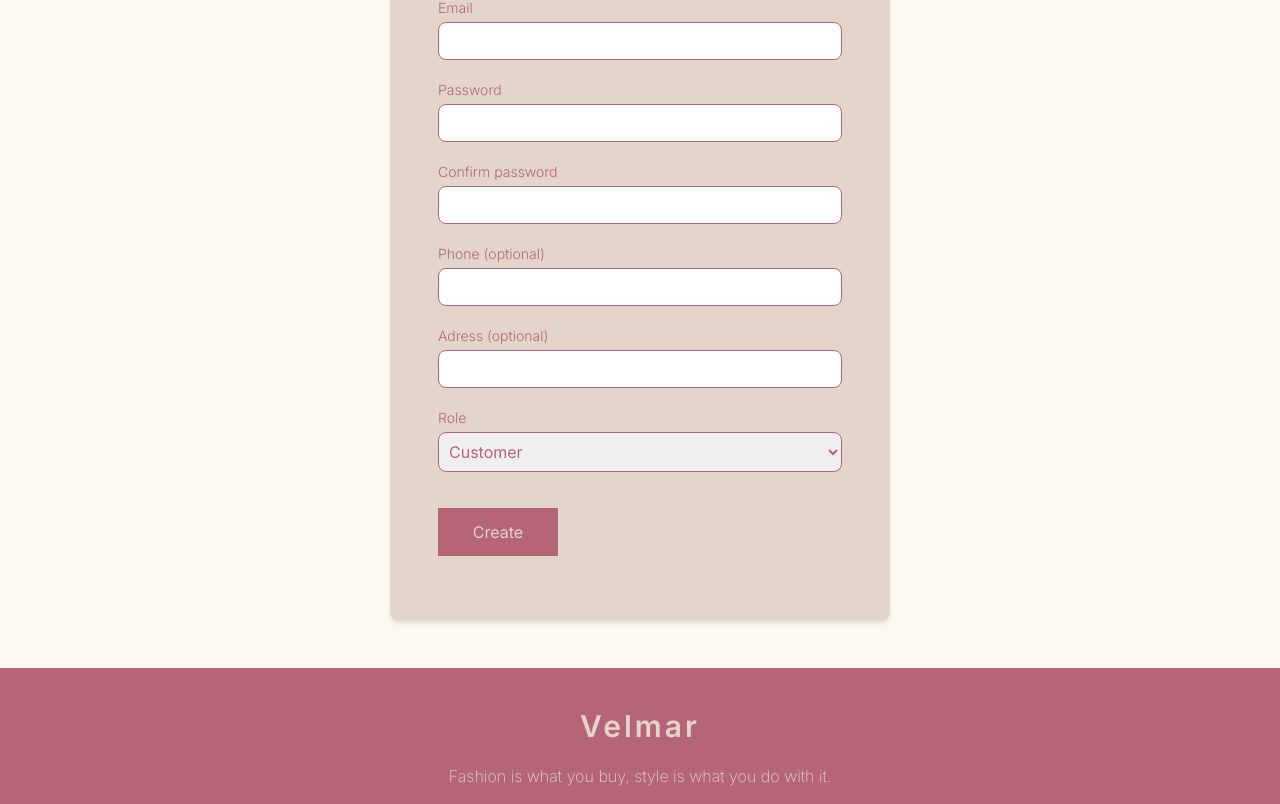
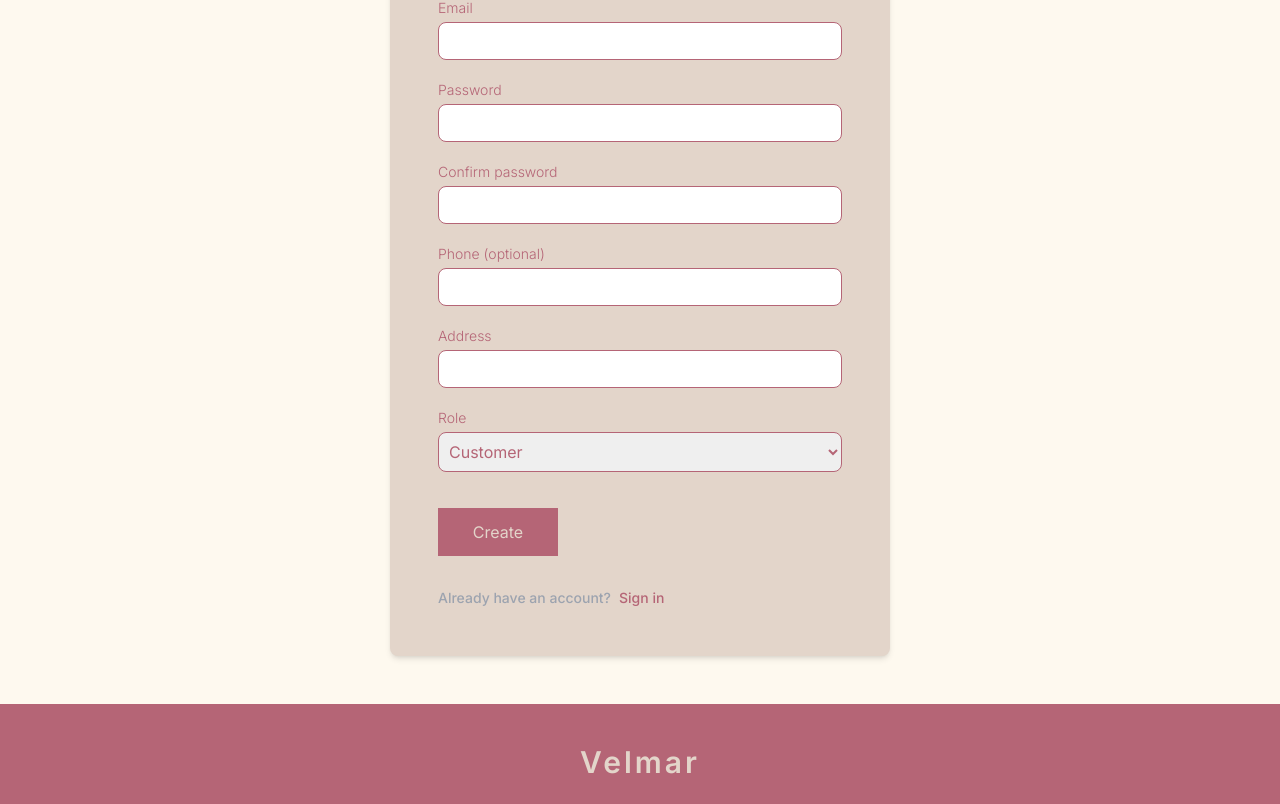
Before and after one commit to diegonacimiento/velmar-frontend, a Next.js app: page /sign-up in a window 1280 px wide. Shown: the part 386-1190 px from the top of the page. Built offline with nearby package versions, Linux system fonts and the light colour scheme.

Commit message:
feat: updated form

```diff
--- a/src/app/sign-in/page.tsx
+++ b/src/app/sign-in/page.tsx
@@ -1,7 +1,8 @@
 "use client";
+import React from "react";
+import Link from "next/link";
+
 import Form from "@/components/Form";
-import Link from "next/link";
-import React from "react";
 
 const SignIn = () => {
   return (
--- a/src/app/sign-up/page.tsx
+++ b/src/app/sign-up/page.tsx
@@ -1,6 +1,8 @@
-"use client"
+"use client";
+import React from "react";
+import Link from "next/link";
+
 import Form from "@/components/Form";
-import React from "react";
 
 const SignUp = () => {
   return (
@@ -40,14 +42,24 @@ const SignUp = () => {
             value: "",
           },
           {
-       label: "Adress",
+            label: "Address",
             type: "text",
             value: "",
           },
         ]}
-        dropdown={{label: "Role", options: ["Customer", "Seller"]}}
+        dropdown={{ label: "Role", options: ["Customer", "Seller"] }}
         onSubmit={(dataForm) => console.log(dataForm)}
       />
+
+      <div className="flex items-center gap-2 flex-wrap">
+        <p className="text-gray-400 text-sm font-medium">
+          Already have an account?
+        </p>
+
+        <Link href="/sign-in" className="text-sm font-medium hover:underline">
+          Sign in
+        </Link>
+      </div>
     </div>
   );
 };
--- a/src/components/Form.tsx
+++ b/src/components/Form.tsx
@@ -50,10 +50,13 @@ const Form: React.FC<FormProps> = ({
                 : "")}
           </label>
           <input
+            name={field.label.toLowerCase()}
             type={field.type}
             value={field.value}
             onChange={(e) => handleFieldChange(index, e.currentTarget.value)}
-            required
+            required={
+              field.label === "Phone" || field.label === "Adress" ? false : true
+            }
             className="border rounded-lg border-secondary p-1.5 my-1 focus:outline-offset-1 focus:outline-1 focus:outline-body"
             autoComplete={field.type === "password" ? "on" : "off"}
           />
```
Lines whose indentation alone changed are shown as unchanged.
